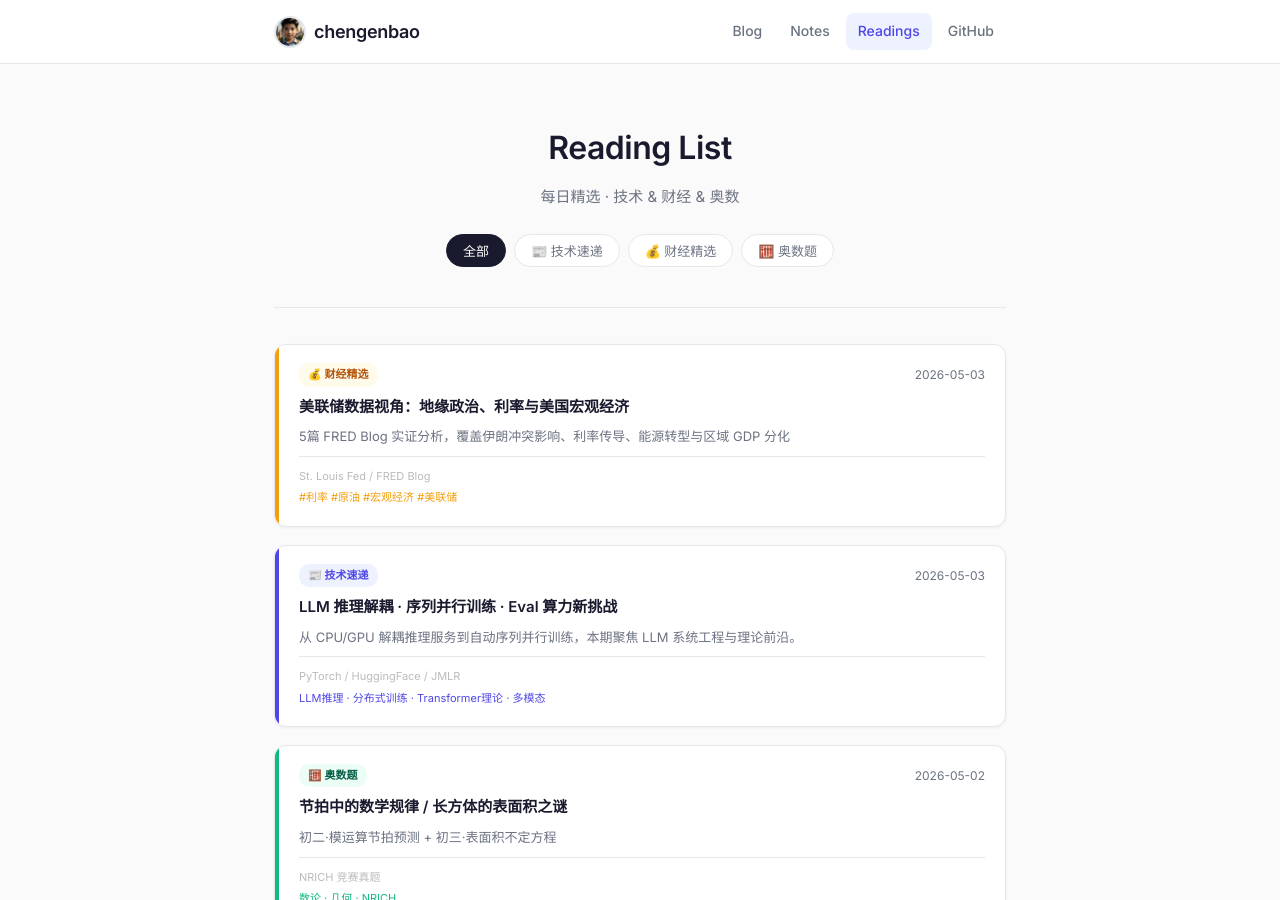
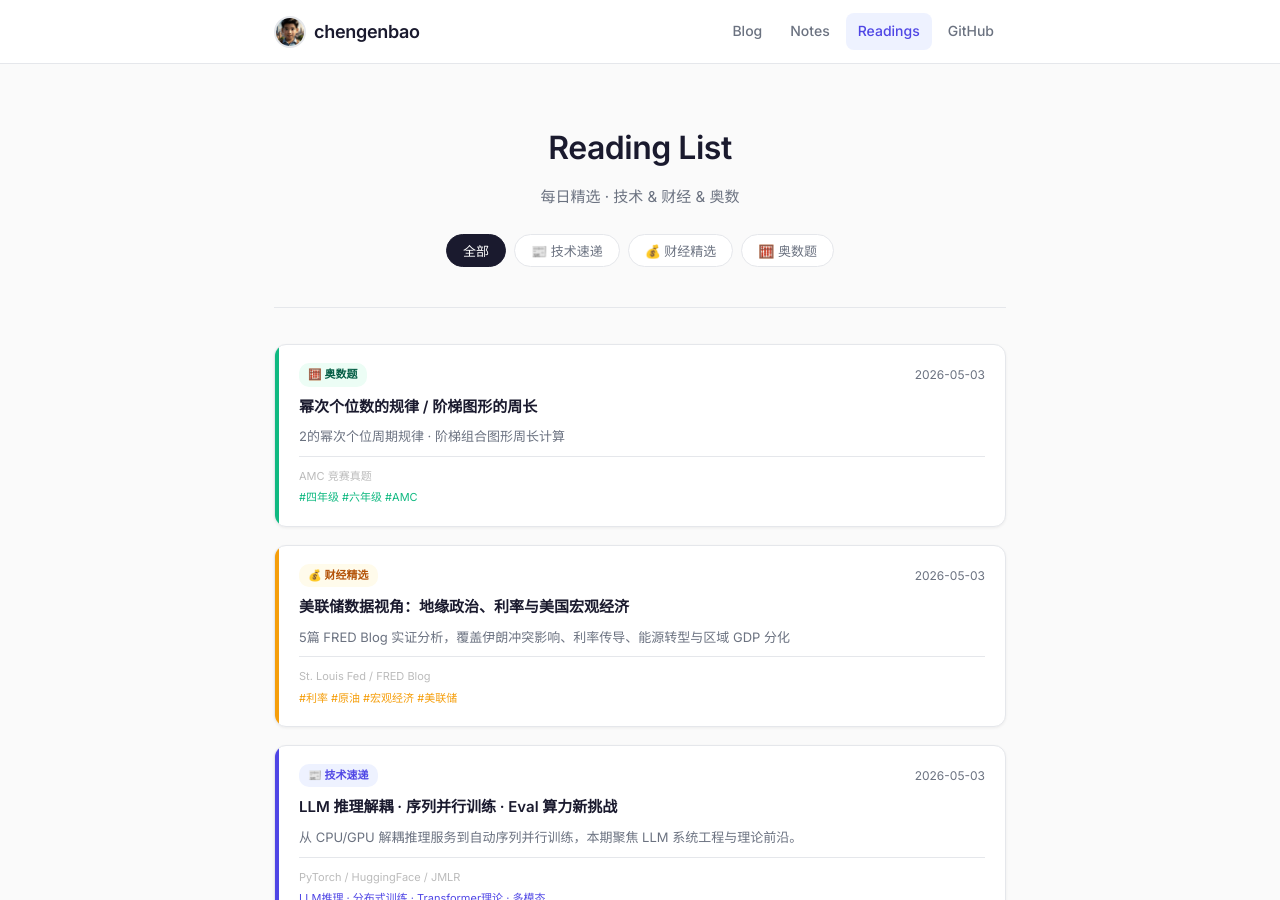
Before and after one commit to chengenbao/chengenbao.github.io, a Jekyll site: the page built from reading-list/index.md, in a window 1280 px wide and 900 px high. Built offline with Jekyll 4.4.1, drawn with Linux system fonts in a browser that asks for light colours.

Commit message:
add math card 2026-05-03

```diff
--- a/reading-list/index.md
+++ b/reading-list/index.md
@@ -18,6 +18,7 @@
   </div>
 
   <div class="rl-grid">
+<a class="rl-card math" href="/reading-list/2026-05-03-math/"><div class="rl-accent"></div><div class="rl-body"><div class="rl-top"><span class="rl-badge math">🧮 奥数题</span><time>2026-05-03</time></div><h2>幂次个位数的规律 / 阶梯图形的周长</h2><p>2的幂次个位周期规律 · 阶梯组合图形周长计算</p><div class="rl-meta"><span class="rl-source">AMC 竞赛真题</span><span class="rl-tags">#四年级 #六年级 #AMC</span></div></div></a>
 <a class="rl-card finance" href="/reading-list/2026-05-03-finance-daily/">
   <div class="rl-accent"></div>
   <div class="rl-body">
```
